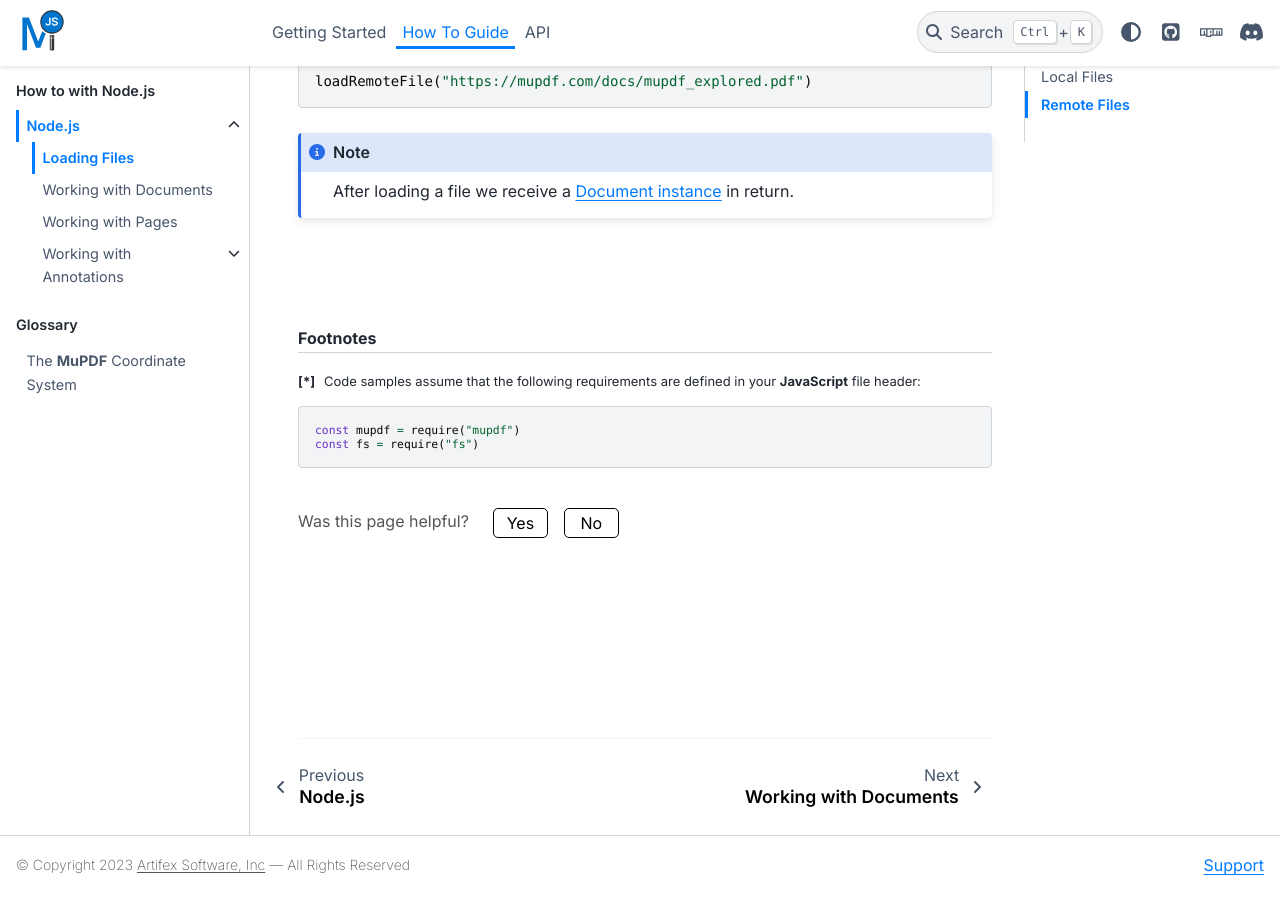
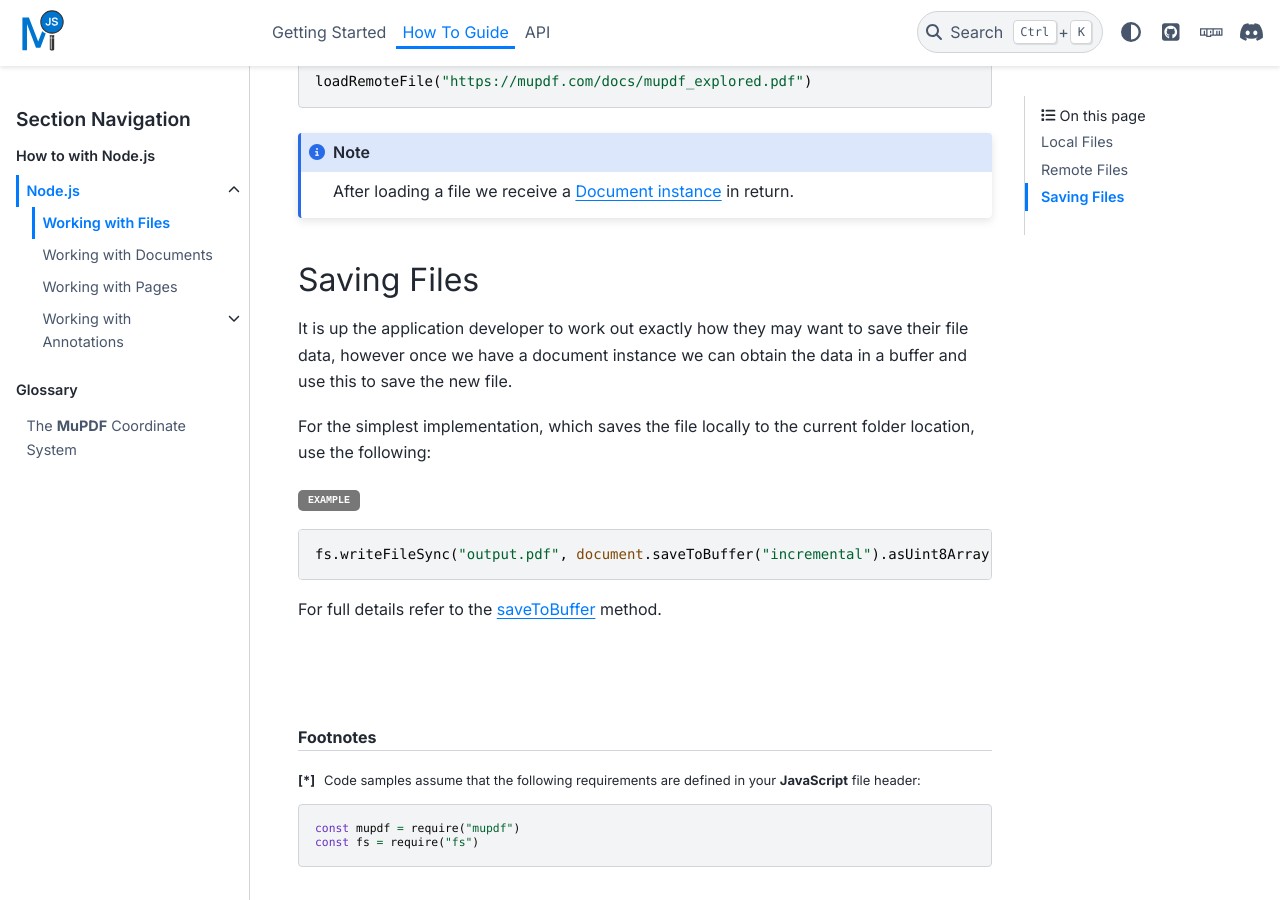
Before and after one commit to ArtifexSoftware/mupdf.js, a Sphinx documentation site: the page built from docs/how-to-guide/node/files/index.rst, in a window 1280 px wide and 900 px high, scrolled down 956 px. Built offline with Sphinx 7.4.7 and the PyData theme 0.15.4, drawn with Linux system fonts in a browser that asks for light colours; some of the changed text lies outside the part shown.

Commit message:
Adds "Managing Links" section. Also some tidy up.

```diff
--- a/docs/footer.rst
+++ b/docs/footer.rst
@@ -141,6 +141,7 @@
 .. Core API links:
 .. _Document:
 .. _Document Class: https://mupdf.readthedocs.io/en/latest/mutool-run-js-api.html#document
+.. _saveToBuffer: https://mupdf.readthedocs.io/en/latest/mutool-object-pdf-document.html#saveToBuffer
 .. _Page Class: https://mupdf.readthedocs.io/en/latest/mutool-run-js-api.html#page
 .. _GraftObject: https://mupdf.readthedocs.io/en/latest/mupdf-js.html#graftObject
 .. _toPixmap: https://mupdf.readthedocs.io/en/latest/mutool-run-js-api.html#toPixmap
--- a/docs/how-to-guide/node/annotations/getting-started/index.rst
+++ b/docs/how-to-guide/node/annotations/getting-started/index.rst
@@ -41,9 +41,9 @@
    * - :ref:`Text <Node_How_To_Guide_Annotations_Text>`
      - Yes
      - This is what a "Note" style annotation looks like.
-   * - Link
+   * - :ref:`Link <Node_How_To_Guide_Annotations_Links>`
      - Yes
-     - Please use `Page.createLink <https://mupdf.readthedocs.io/en/latest/mutool-run-js-api.html#mutool-run-js-api-page-create-link>`_.
+     -
    * - :ref:`FreeText <Node_How_To_Guide_Annotations_Text>`
      - Yes
      - Not to be confused with the "Text" type, "FreeText" is displayed straight on the **PDF** page.
--- a/docs/how-to-guide/node/annotations/index.rst
+++ b/docs/how-to-guide/node/annotations/index.rst
@@ -20,6 +20,7 @@
     getting-started/index.rst
     text/index.rst
     drawing-and-shapes/index.rst
+    links/index.rst
     embedding-files/index.rst
 
 
--- a/docs/how-to-guide/node/document/index.rst
+++ b/docs/how-to-guide/node/document/index.rst
@@ -216,9 +216,9 @@
 
 .. note::
 
-    The resulting array contains numbers which are a sequence of `[ulx, uly, urx, ury, llx, lly, lrx, lry]` which defines each rectangle for each result. These type of rectangles are known as “Quads” or “QuadPoints” in the **PDF** specification.
+    The resulting array contains numbers which are a sequence of `[ulx, uly, urx, ury, llx, lly, lrx, lry]` which defines each rectangle for each result. These type of rectangles are known as QuadPoints_ in the **PDF** specification.
 
-    For example, the following would represent a search result with two results showing one “QuadPoint” for each result:
+    For example, the following would represent a search result with two results showing one "QuadPoint" (or "Quad") for each result:
 
 |example_tag|
 
--- a/docs/how-to-guide/node/loading-files/index.rst
+++ b/docs/how-to-guide/node/files/index.rst
@@ -5,7 +5,7 @@
 
 
 
-Loading Files
+Working with Files
 ===================
 
 Local Files
@@ -50,6 +50,22 @@
 
 
 
+Saving Files
+-----------------
+
+It is up the application developer to work out exactly how they may want to save their file data, however once we have a document instance we can obtain the data in a buffer and use this to save the new file.
+
+For the simplest implementation, which saves the file locally to the current folder location, use the following:
+
+|example_tag|
+
+.. code-block:: javascript
+
+    fs.writeFileSync("output.pdf", document.saveToBuffer("incremental").asUint8Array())
+
+
+For full details refer to the `saveToBuffer`_ method.
+
 .. include:: ../node-footer.rst
 
 .. include:: ../../../footer.rst
--- a/docs/how-to-guide/node/index.rst
+++ b/docs/how-to-guide/node/index.rst
@@ -30,7 +30,7 @@
     :caption: Node.js
     :maxdepth: 2
 
-    loading-files/index.rst
+    files/index.rst
     document/index.rst
     page/index.rst
     annotations/index.rst
```
Also changed, not shown: other parts of docs/footer.rst (+2 -0 lines), docs/how-to-guide/node/annotations/links/index.rst (added, +100 -0 lines).
